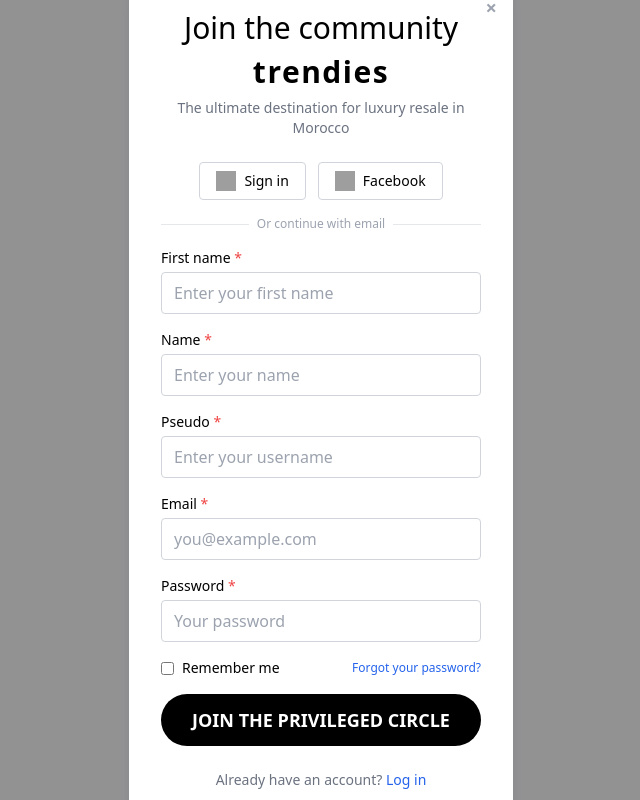
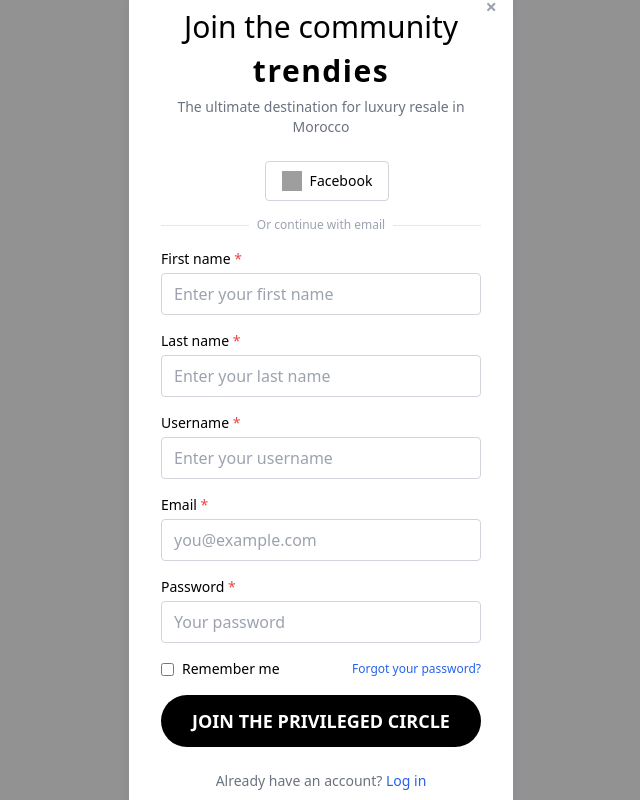
Before and after one commit to buddy0414/Smail_Tech-test-, a React (Create React App) app in the folder front/: page / in a window 1280 px wide. Both pictures are taken after a click on the button "JOIN THE PRIVILEGED CIRCLE". Shown: the whole page, without its empty margins (319-959 px from the left). Built offline with nearby package versions, Linux system fonts and the light colour scheme; grey boxes are pictures that could not be loaded.

Commit message:
modify google and facebook sign in

```diff
--- a/front/src/App.jsx
+++ b/front/src/App.jsx
@@ -1,10 +1,14 @@
 import React, { useState } from "react";
+import { GoogleOAuthProvider } from '@react-oauth/google';
 import RegisterForm from "./RegisterForm";
+import { AuthProvider } from "./context/AuthContext";
 
 const App = () => {
   const [showModal, setShowModal] = useState(false);
 
   return (
+    <GoogleOAuthProvider clientId={process.env.REACT_APP_GOOGLE_CLIENT_ID}>
+      <AuthProvider>
         <div className="flex items-center justify-center min-h-screen bg-gray-100">
           <button
             className="bg-black text-white font-bold py-3 px-8 rounded-full text-lg hover:bg-gray-900 transition"
@@ -20,6 +24,8 @@
             </div>
           )}
         </div>
+      </AuthProvider>
+    </GoogleOAuthProvider>
   );
 };
 
--- a/front/src/RegisterForm.jsx
+++ b/front/src/RegisterForm.jsx
@@ -1,7 +1,63 @@
-import React from "react";
+import React, { useEffect, useState } from "react";
 import PropTypes from "prop-types";
+import { GoogleLogin } from '@react-oauth/google';
+import { useAuth } from './context/AuthContext';
 
 const RegisterForm = ({ onClose }) => {
+  const { handleGoogleSuccess, handleFacebookLogin, loading, error } = useAuth();
+  const [formData, setFormData] = useState({
+    firstName: '',
+    lastName: '',
+    username: '',
+    email: '',
+    password: ''
+  });
+
+  useEffect(() => {
+    // Load Facebook SDK
+    const loadFacebookSDK = () => {
+      window.fbAsyncInit = function() {
+        FB.init({
+          appId: process.env.REACT_APP_FACEBOOK_APP_ID,
+          cookie: true,
+          xfbml: true,
+          version: 'v18.0'
+        });
+      };
+
+      (function(d, s, id) {
+        var js, fjs = d.getElementsByTagName(s)[0];
+        if (d.getElementById(id)) return;
+        js = d.createElement(s); js.id = id;
+        js.src = "https://connect.facebook.net/en_US/sdk.js";
+        fjs.parentNode.insertBefore(js, fjs);
+      }(document, 'script', 'facebook-jssdk'));
+    };
+
+    loadFacebookSDK();
+  }, []);
+
+  const handleFacebookClick = () => {
+    FB.login((response) => {
+      if (response.authResponse) {
+        handleFacebookLogin(response);
+      }
+    }, { scope: 'email,public_profile' });
+  };
+
+  const handleInputChange = (e) => {
+    const { name, value } = e.target;
+    setFormData(prev => ({
+      ...prev,
+      [name]: value
+    }));
+  };
+
+  const handleSubmit = async (e) => {
+    e.preventDefault();
+    // Handle form submission
+  };
+
   return (
     <div
       className="relative bg-white rounded-xl shadow-lg p-8 mx-2 min-w-[320px]"
@@ -20,41 +76,94 @@
         <span className="text-3xl font-bold tracking-wider">trendies</span>
       </div>
       <p className="text-center text-gray-500 mb-6 text-sm">The ultimate destination for luxury resale in Morocco</p>
+
+      {error && (
+        <div className="mb-4 p-3 bg-red-100 text-red-700 rounded-lg text-sm">
+          {error}
+        </div>
+      )}
+
       <div className="flex justify-center gap-3 mb-4">
-        <button className="flex items-center gap-2 border border-gray-300 rounded px-4 py-2 text-sm font-medium hover:bg-gray-100">
-          <img src="https://www.svgrepo.com/show/475656/google-color.svg" alt="Google" className="w-5 h-5" />
-          Sign in
-        </button>
-        <button className="flex items-center gap-2 border border-gray-300 rounded px-4 py-2 text-sm font-medium hover:bg-gray-100">
-          <img src="https://www.svgrepo.com/show/475700/facebook-color.svg" alt="Facebook" className="w-5 h-5" />
+        <GoogleLogin
+          onSuccess={handleGoogleSuccess}
+          onError={() => console.log('Google Login Failed')}
+          useOneTap
+          theme="outline"
+          shape="rectangular"
+          text="signin_with"
+          size="large"
+        />
+        <button
+          onClick={handleFacebookClick}
+          className="flex items-center gap-2 border border-gray-300 rounded px-4 py-2 text-sm font-medium hover:bg-gray-100"
+          disabled={loading}
+        >
+          <img src="https://www.svgrepo.com/show/10580/facebook.svg" alt="Facebook" className="w-5 h-5" />
           Facebook
         </button>
       </div>
+
       <div className="flex items-center my-4">
         <div className="flex-grow border-t border-gray-200"></div>
         <span className="mx-2 text-xs text-gray-400">Or continue with email</span>
         <div className="flex-grow border-t border-gray-200"></div>
       </div>
-      <form className="space-y-4">
+
+      <form onSubmit={handleSubmit} className="space-y-4">
         <div>
           <label className="block text-sm font-medium mb-1">First name <span className="text-red-500">*</span></label>
-          <input type="text" className="w-full border border-gray-300 rounded px-3 py-2 focus:outline-none focus:ring-2 focus:ring-black" placeholder="Enter your first name" />
+          <input
+            type="text"
+            name="firstName"
+            value={formData.firstName}
+            onChange={handleInputChange}
+            className="w-full border border-gray-300 rounded px-3 py-2 focus:outline-none focus:ring-2 focus:ring-black"
+            placeholder="Enter your first name"
+          />
         </div>
         <div>
-          <label className="block text-sm font-medium mb-1">Name <span className="text-red-500">*</span></label>
-          <input type="text" className="w-full border border-gray-300 rounded px-3 py-2 focus:outline-none focus:ring-2 focus:ring-black" placeholder="Enter your name" />
+          <label className="block text-sm font-medium mb-1">Last name <span className="text-red-500">*</span></label>
+          <input
+            type="text"
+            name="lastName"
+            value={formData.lastName}
+            onChange={handleInputChange}
+            className="w-full border border-gray-300 rounded px-3 py-2 focus:outline-none focus:ring-2 focus:ring-black"
+            placeholder="Enter your last name"
+          />
         </div>
         <div>
-          <label className="block text-sm font-medium mb-1">Pseudo <span className="text-red-500">*</span></label>
-          <input type="text" className="w-full border border-gray-300 rounded px-3 py-2 focus:outline-none focus:ring-2 focus:ring-black" placeholder="Enter your username" />
+          <label className="block text-sm font-medium mb-1">Username <span className="text-red-500">*</span></label>
+          <input
+            type="text"
+            name="username"
+            value={formData.username}
+            onChange={handleInputChange}
+            className="w-full border border-gray-300 rounded px-3 py-2 focus:outline-none focus:ring-2 focus:ring-black"
+            placeholder="Enter your username"
+          />
         </div>
         <div>
           <label className="block text-sm font-medium mb-1">Email <span className="text-red-500">*</span></label>
-          <input type="email" className="w-full border border-gray-300 rounded px-3 py-2 focus:outline-none focus:ring-2 focus:ring-black" placeholder="you@example.com" />
+          <input
+            type="email"
+            name="email"
+            value={formData.email}
+            onChange={handleInputChange}
+            className="w-full border border-gray-300 rounded px-3 py-2 focus:outline-none focus:ring-2 focus:ring-black"
+            placeholder="you@example.com"
+          />
         </div>
         <div>
           <label className="block text-sm font-medium mb-1">Password <span className="text-red-500">*</span></label>
-          <input type="password" className="w-full border border-gray-300 rounded px-3 py-2 focus:outline-none focus:ring-2 focus:ring-black" placeholder="Your password" />
+          <input
+            type="password"
+            name="password"
+            value={formData.password}
+            onChange={handleInputChange}
+            className="w-full border border-gray-300 rounded px-3 py-2 focus:outline-none focus:ring-2 focus:ring-black"
+            placeholder="Your password"
+          />
         </div>
         <div className="flex items-center justify-between">
           <label className="flex items-center text-sm">
@@ -63,9 +172,17 @@
           </label>
           <a href="#" className="text-xs text-blue-600 hover:underline">Forgot your password?</a>
         </div>
-        <button type="submit" className="w-full bg-black text-white font-bold py-3 rounded-full mt-2 text-lg hover:bg-gray-900 transition">JOIN THE PRIVILEGED CIRCLE</button>
+        <button
+          type="submit"
+          disabled={loading}
+          className="w-full bg-black text-white font-bold py-3 rounded-full mt-2 text-lg hover:bg-gray-900 transition disabled:bg-gray-400"
+        >
+          {loading ? 'Loading...' : 'JOIN THE PRIVILEGED CIRCLE'}
+        </button>
       </form>
-      <p className="text-center text-sm text-gray-500 mt-6">Already have an account? <a href="#" className="text-blue-600 hover:underline">Log in</a></p>
+      <p className="text-center text-sm text-gray-500 mt-6">
+        Already have an account? <a href="#" className="text-blue-600 hover:underline">Log in</a>
+      </p>
     </div>
   );
 };
--- /dev/null
+++ b/front/src/context/AuthContext.jsx
@@ -0,0 +1,81 @@
+import React, { createContext, useState, useContext } from 'react';
+import axios from 'axios';
+
+const AuthContext = createContext(null);
+
+export const AuthProvider = ({ children }) => {
+  const [user, setUser] = useState(null);
+  const [loading, setLoading] = useState(false);
+  const [error, setError] = useState(null);
+
+  const handleGoogleSuccess = async (credentialResponse) => {
+    try {
+      setLoading(true);
+      setError(null);
+      const { credential } = credentialResponse;
+
+      // Send the credential to your backend
+      const response = await axios.post('http://localhost:5000/api/auth/google', {
+        credential
+      });
+
+      if (response.data.user) {
+        setUser(response.data.user);
+        localStorage.setItem('token', response.data.token);
+      }
+    } catch (error) {
+      setError(error.response?.data?.message || 'Google login failed');
+      console.error('Google login error:', error);
+    } finally {
+      setLoading(false);
+    }
+  };
+
+  const handleFacebookLogin = async (response) => {
+    try {
+      setLoading(true);
+      setError(null);
+
+      // Send the Facebook response to your backend
+      const result = await axios.post('http://localhost:5000/api/auth/facebook', {
+        accessToken: response.authResponse.accessToken
+      });
+
+      if (result.data.user) {
+        setUser(result.data.user);
+        localStorage.setItem('token', result.data.token);
+      }
+    } catch (error) {
+      setError(error.response?.data?.message || 'Facebook login failed');
+      console.error('Facebook login error:', error);
+    } finally {
+      setLoading(false);
+    }
+  };
+
+  const logout = () => {
+    setUser(null);
+    localStorage.removeItem('token');
+  };
+
+  return (
+    <AuthContext.Provider value={{
+      user,
+      loading,
+      error,
+      handleGoogleSuccess,
+      handleFacebookLogin,
+      logout
+    }}>
+      {children}
+    </AuthContext.Provider>
+  );
+};
+
+export const useAuth = () => {
+  const context = useContext(AuthContext);
+  if (!context) {
+    throw new Error('useAuth must be used within an AuthProvider');
+  }
+  return context;
+};
```
Also changed, not shown: front/package.json (+16 -2 lines), 2 other files (tests, documents, lock files or other folders). Lines whose indentation alone changed are shown as unchanged.
